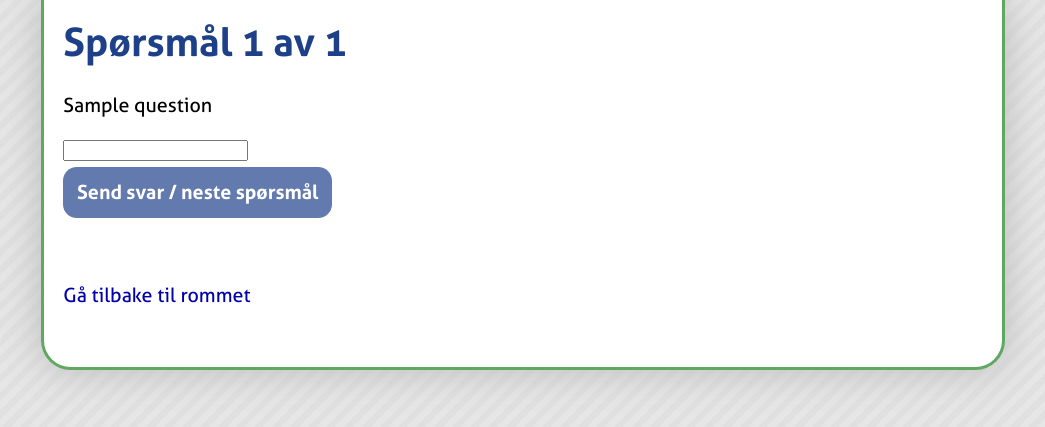
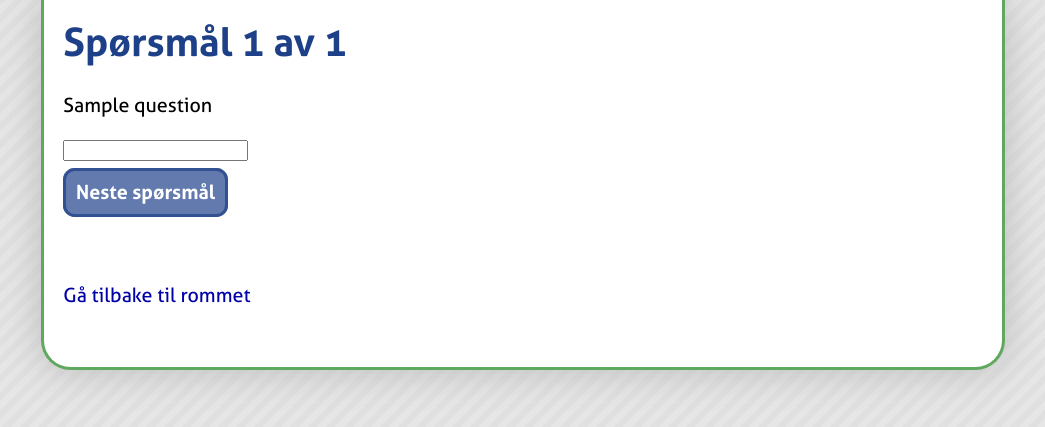
Before and after one commit to ThomasPedersen/mattespill, a Django app: template main/templates/question.html in a window 1280 px wide. Shown: the part 58-485 px from the top of the page, without its empty margins (117-1162 px from the left). Run offline with Django 3.2, Linux system fonts and the light colour scheme; the template is opened without the code that fills it: most values are stand-ins (such as "Sample title", 1, 10 or a date in 2020).

Commit message:
question

```diff
--- a/main/media/main.css
+++ b/main/media/main.css
@@ -174,18 +174,19 @@ img#treasure_chest {
 }
 .simple_button {
 	cursor: pointer;
-	padding: .7em;
+	padding: .5em;
 	background-color: #627AAD;
 	color: #fff;
 	font-weight: bold;
+	border: .2em solid #325193;
 
 	/*-webkit-box-shadow: 0 0 2em #bbb;
 	-moz-box-shadow: 0 0 2em #bbb;
 	box-shadow: 0 0 2em #bbb;*/
 
-	-moz-border-radius: .7em;
- 	-webkit-border-radius: .7em;
-	border-radius: .7em;
+	-moz-border-radius: .6em;
+ 	-webkit-border-radius: .6em;
+	border-radius: .6em;
 }
 .back_button {
 	margin-top: 4em;
--- a/main/media/question.js
+++ b/main/media/question.js
@@ -1,13 +1,23 @@
 $(function() {
 	$('.simple_button').click(function() {
-		alert($('input[name=answer]').val());
 		$.ajax({
 			type: 'POST',
 			url: '/answer/',
 			dataType: 'json',
 			data: {answer: $('input[name=answer]').val()},
 			success: function(data, textStatus) {
-				alert(data);
+				$('#question_index').text(data.next_index);
+				$('#question_text').text(data.next_question);
+
+				if (data.correct) {
+					$('#wrong_answer').hide();
+					$('#correct_answer').fadeIn();
+				}
+				else {
+					$('#correct_answer').hide();
+					$('#wrong_answer').fadeIn();
+				}
+
 			},
 			error: function(XMLHttpRequest, textStatus, errorThrown) {
 				alert(textStatus + ' : ' + errorThrown);
--- a/main/templates/question.html
+++ b/main/templates/question.html
@@ -2,19 +2,35 @@
 
 {% block head %}
 <style type="text/css">
+#correct_answer {
+	background-color: #afa;
+}
+#wrong_answer {
+	background-color: #fcc;
+}
+#correct_answer, #wrong_answer {
+	display: none;
+	padding: .3em;
+	-moz-border-radius: .3em;
+ 	-webkit-border-radius: .3em;
+	border-radius: .3em;
+}
 </style>
 <script src="/media/question.js" type="text/javascript"></script>
 {% endblock %}
 
 
 {% block content %}
-<h1>Sp&oslash;rsm&aring;l {{ result.index }} av {{ num_questions }}</h1>
+<h1>Sp&oslash;rsm&aring;l <span id="question_index">{{ result.index }}</span> av {{ num_questions }}</h1>
 
-<p>{{ result.question.question}}</p>
+<p id="correct_answer">Riktig svar p&aring; forrige oppgave</p>
+<p id="wrong_answer">Feil svar p&aring; forrige oppgave</p>
+
+<p id="question_text">{{ result.question.question}}</p>
 
 <form action="question" method="post">
 	<input type="text" name="answer" />
-	<p class="start_button_container"><span class="simple_button">Send svar / neste sp&oslash;rsm&aring;l</span></p></p>
+	<p class="start_button_container"><span class="simple_button">Neste sp&oslash;rsm&aring;l</span></p></p>
 </form>
 
 <p class="back_button"><a href="/room/{{ room_id }}/">G&aring; tilbake til rommet</a></p>
--- a/main/views.py
+++ b/main/views.py
@@ -77,6 +77,6 @@ def answer(request):
 				result[0].answer = given_answer
 				result[0].save()
 				# XXX: Add points to user and handle out of range indexes
-				return HttpResponse(json.dumps((correct, next_index, next_question[0].question.question)))
+				return HttpResponse(json.dumps({'correct': correct, 'next_index': next_index, 'next_question': next_question[0].question.question}))
 			except Result.DoesNotExist:
 				return HttpResponse('wtf')
```
